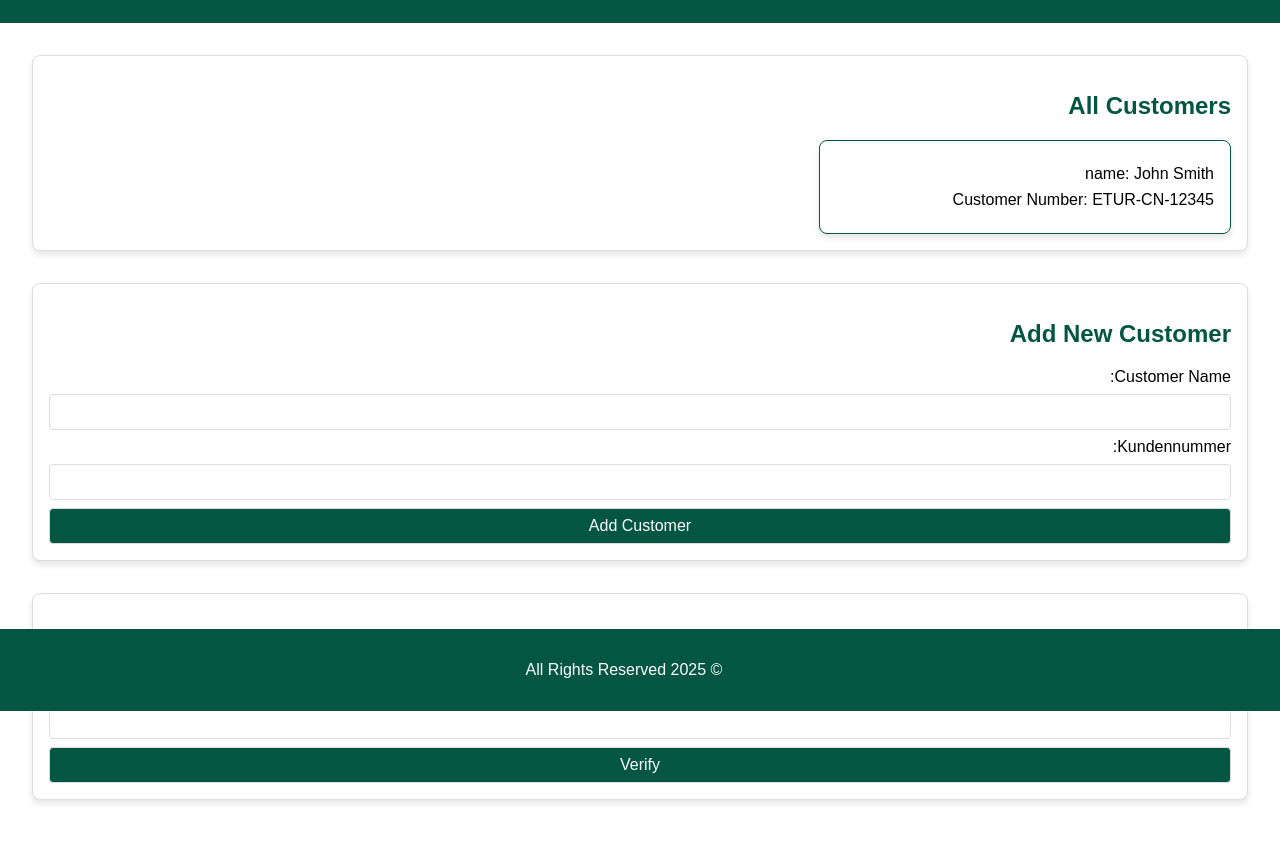
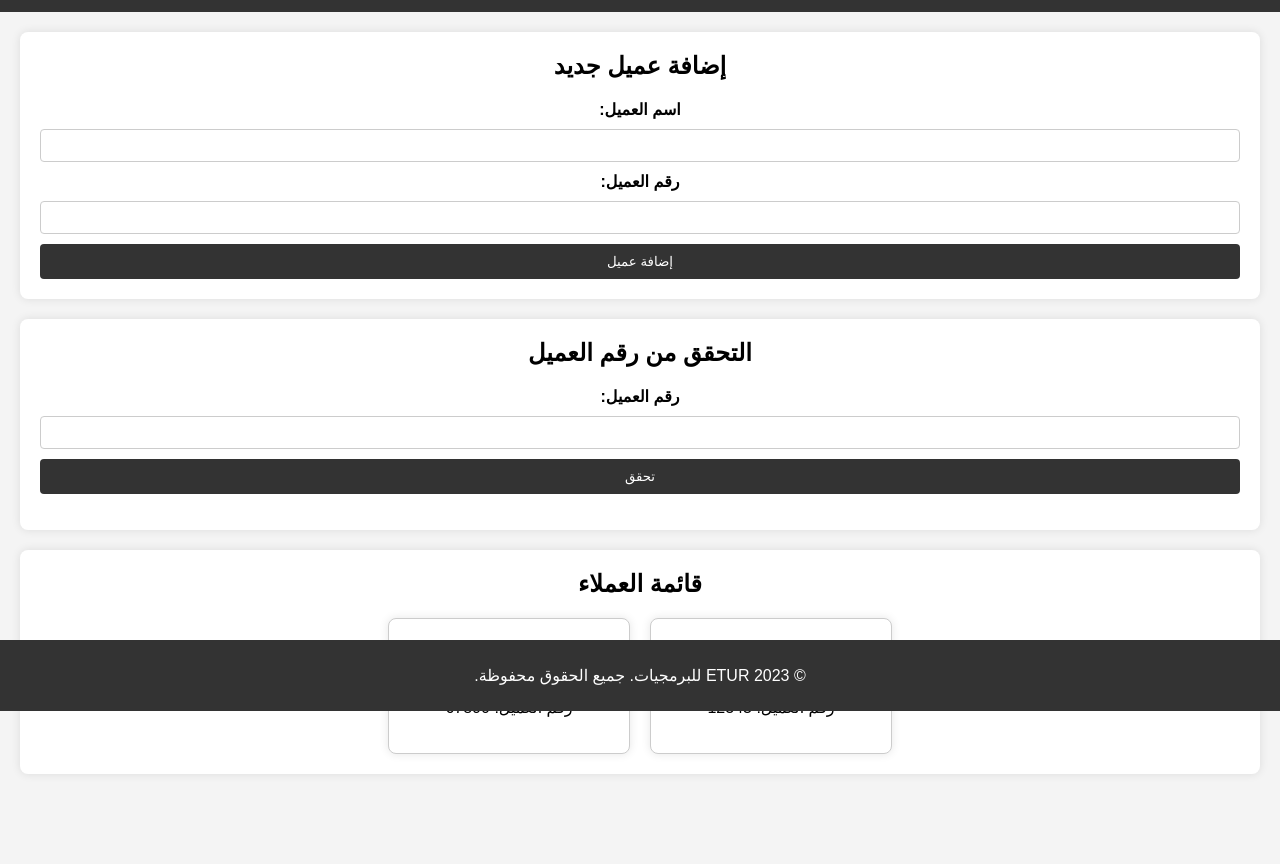
Before and after one commit to alhayekmahmoud/ETUR01, a plain HTML site: page src/website/index.html in a window 1280 px wide. Shown: the part 89-953 px from the top of the page. After the commit the page ends 903 px from the top, so only its background shows below. Drawn offline with Linux system fonts and the light colour scheme.

Commit message:
main website

```diff
--- a/src/website/index.html
+++ b/src/website/index.html
@@ -1,59 +1,62 @@
 <!DOCTYPE html>
-<html lang="ar">
+<html lang="ar" dir="rtl">
 <head>
     <meta charset="UTF-8">
     <meta name="viewport" content="width=device-width, initial-scale=1.0">
-  <title>Customer Number Management System</title>
+    <title>نظام أرقام العملاء - ETUR للبرمجيات</title>
     <link rel="stylesheet" href="styles.css">
 </head>
 <body>
-  <!-- page header -->
     <header>
-    <h1>Customer Number Management System</h1>
+        <h1>نظام أرقام العملاء - ETUR للبرمجيات</h1>
     </header>
 
-  <!-- page body -->
     <main>
-    <!-- display all customers -->
+        <section id="add-customer">
+            <h2>إضافة عميل جديد</h2>
+            <form id="customer-form">
+                <label for="customer-name">اسم العميل:</label>
+                <input type="text" id="customer-name" name="customer-name" required>
+
+                <label for="customer-number">رقم العميل:</label>
+                <input type="text" id="customer-number" name="customer-number" required>
+
+                <button type="submit">إضافة عميل</button>
+            </form>
+        </section>
+
+        <section id="check-customer">
+            <h2>التحقق من رقم العميل</h2>
+            <form id="check-form">
+                <label for="check-number">رقم العميل:</label>
+                <input type="text" id="check-number" name="check-number" required>
+
+                <button type="submit">تحقق</button>
+            </form>
+            <p id="check-result"></p>
+        </section>
+
         <section id="customer-list">
-      <h2>All Customers</h2>
-      <div class="cards-container">
-        <!-- customer card -->
+            <h2>قائمة العملاء</h2>
+            <div class="customer-cards">
+                <!-- هنا سيتم عرض بطاقات العملاء -->
+                <div class="customer-cards">
                     <div class="customer-card">
-          <p>name: John Smith</p>
-          <p>Customer Number: ETUR-CN-12345</p>
+                        <h3>اسم العميل: محمد أحمد</h3>
+                        <p>رقم العميل: 12345</p>
+                    </div>
+                    <div class="customer-card">
+                        <h3>اسم العميل: علي محمود</h3>
+                        <p>رقم العميل: 67890</p>
+                    </div>
+                    <!-- يمكنك إضافة المزيد من البطاقات هنا -->
                 </div>
             </div>
         </section>
-
-    <!-- add customer -->
-    <section id="add-customer">
-      <h2>Add New Customer</h2>
-      <form id="customer-form">
-        <label for="customer-name">Customer Name:</label>
-        <input type="text" id="customer-name" name="customer-name" required>
-        <label for="customer-number">Kundennummer:</label>
-        <input type="text" id="customer-number" name="customer-number" required>
-        <button type="submit">Add Customer</button>
-      </form>
-    </section>
-
-    <!-- Verify Customer Number -->
-    <section id="validate-customer">
-      <h2>Verify Customer Number</h2>
-      <form id="validate-form">
-        <label for="validate-number"> Enter Customer Number:</label>
-        <input type="text" id="validate-number" name="validate-number" required>
-        <button type="submit">Verify</button>
-      </form>
-    </section>
     </main>
 
-  <!-- page footer -->
     <footer>
-    <p>© 2025 All Rights Reserved</p>
+        <p>© 2023 ETUR للبرمجيات. جميع الحقوق محفوظة.</p>
     </footer>
-
-  <script src="./../services/customer-number-server/scripts.js"></script>
 </body>
 </html>
--- a/src/website/styles.css
+++ b/src/website/styles.css
@@ -1,89 +1,93 @@
-/* main style */
 body {
     font-family: Arial, sans-serif;
+    background-color: #f4f4f4;
     margin: 0;
     padding: 0;
-    direction: rtl;
-    text-align: right;
-    background-color: white;
+    text-align: center;
 }
 
 header {
-    background-color: #035641;
-    color: white;
-    padding: 1rem;
-    text-align: center;
-  }
-
-  footer {
-    background-color: #035641;
-    color: white;
-    text-align: center;
-    padding: 1rem;
-    position: fixed;
-    bottom: 0;
-    width: 100%;
+    background-color: #333;
+    color: #fff;
+    padding: 10px 0;
 }
 
 main {
-    padding: 2rem;
+    padding: 20px;
 }
 
-  /* sections */
 section {
-    margin-bottom: 2rem;
-    padding: 1rem;
-    background-color: white;
-    border: 1px solid #ddd;
+    margin-bottom: 20px;
+    background-color: #fff;
+    padding: 20px;
     border-radius: 8px;
-    box-shadow: 0 4px 6px rgba(0, 0, 0, 0.1);
+    box-shadow: 0 0 10px rgba(0, 0, 0, 0.1);
 }
 
 h2 {
-    color: #035641;
+    margin-top: 0;
 }
 
-  /* cards */
-  .cards-container {
-    display: flex;
-    flex-wrap: wrap;
-    gap: 1rem;
-  }
-
-  .customer-card {
-    background-color: #ffffff;
-    border: 1px solid #035641;
-    border-radius: 8px;
-    padding: 1rem;
-    width: calc(33.333% - 1rem);
-    box-shadow: 0 4px 6px rgba(0, 0, 0, 0.1);
-  }
-
-  .customer-card p {
-    margin: 0.5rem 0;
-  }
-
-  /* forms */
 form {
     display: flex;
     flex-direction: column;
-    gap: 0.5rem;
+    gap: 10px;
 }
 
-  input, button {
-    padding: 0.5rem;
-    font-size: 1rem;
-    border: 1px solid #ddd;
+label {
+    font-weight: bold;
+}
+
+input {
+    padding: 8px;
+    border: 1px solid #ccc;
     border-radius: 4px;
 }
 
 button {
-    background-color: #035641;
-    color: white;
+    padding: 10px;
+    background-color: #333;
+    color: #fff;
+    border: none;
+    border-radius: 4px;
     cursor: pointer;
-    transition: background-color 0.3s;
 }
 
 button:hover {
-    background-color: #035641;
+    background-color: #555;
 }
+
+.customer-cards {
+    display: flex;
+    flex-wrap: wrap;
+    gap: 20px;
+    justify-content: center;
+}
+
+.customer-card {
+    background-color: #fff;
+    border: 1px solid #ccc;
+    border-radius: 8px;
+    padding: 20px;
+    width: 200px;
+    box-shadow: 0 0 10px rgba(0, 0, 0, 0.1);
+}
+
+footer {
+    background-color: #333;
+    color: #fff;
+    padding: 10px 0;
+    position: fixed;
+    width: 100%;
+    bottom: 0;
+}
+
+@media (max-width: 768px) {
+    .customer-cards {
+        flex-direction: column;
+    }
+
+    .customer-card {
+        width: 100%;
+    }
+}
```
Also changed, not shown: src/services/customer-number-server/acripts.js (deleted, +0 -87 lines), src/services/customer-number-server/models/report.js (deleted, +0 -37 lines), src/services/customer-number-server/package.json (deleted, +0 -17 lines), src/services/customer-number-server/server.js (deleted, +0 -76 lines), src/website/acripts.js (deleted), 1 other file. Lines whose indentation alone changed are shown as unchanged.
